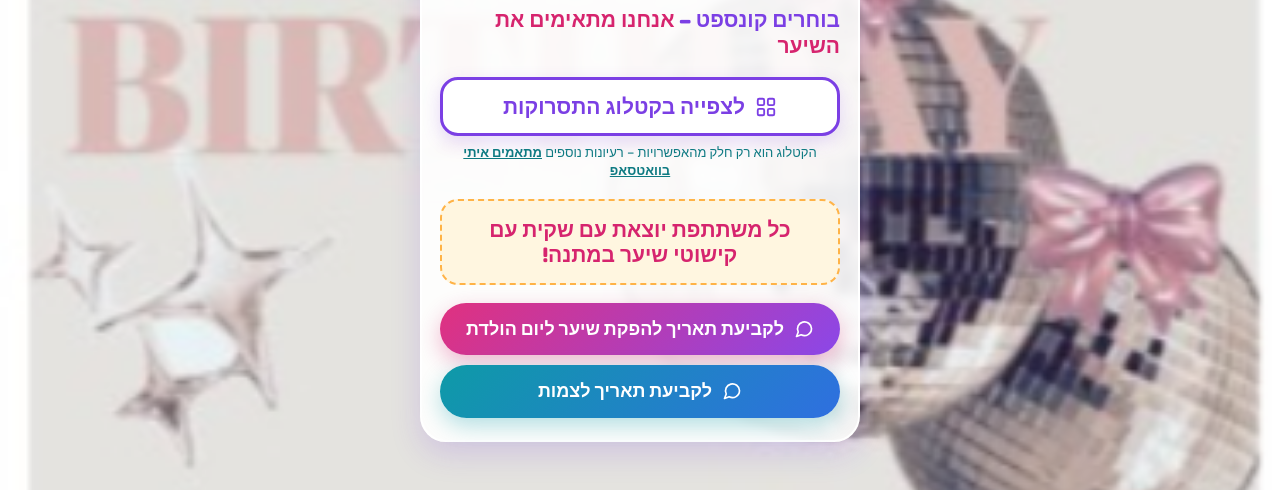
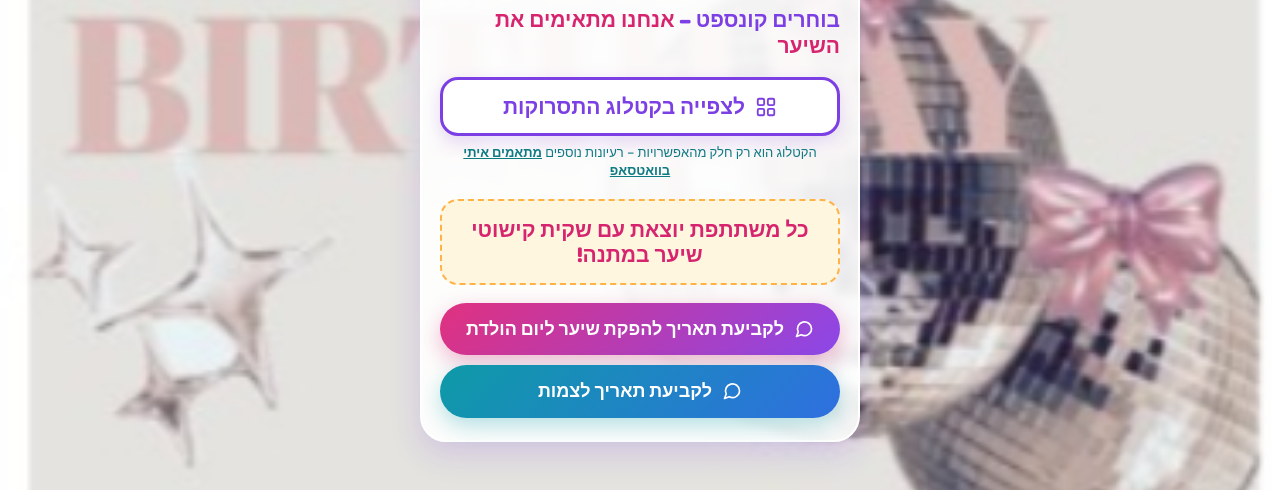
Before and after one commit to elsaE-hub/hair-birthday, a plain HTML site: page index.html in a window 1280 px wide. Shown: the part 357-847 px from the top of the page. Drawn offline with Linux system fonts and the light colour scheme.

Commit message:
Gift line wording
Co-Authored-By: Claude Opus 5.5 <noreply@anthropic.com>
Claude-Session: https://claude.ai/code/session_01W5qDBKm9cFN3VNiFkDKYhL

```diff
--- a/index.html
+++ b/index.html
@@ -7,9 +7,9 @@
 <meta name="mobile-web-app-capable" content="yes">
 <meta name="apple-mobile-web-app-capable" content="yes">
 <title>הפקות שיער לימי הולדת</title>
-<meta name="description" content="צמות צבעוניות, תסרוקות וקישוטי שיער לימי הולדת – בהתאמה לקונספט שבחרתם. כל משתתפת יוצאת עם שקית עם קישוטי שיער במתנה!">
+<meta name="description" content="צמות צבעוניות, תסרוקות וקישוטי שיער לימי הולדת – בהתאמה לקונספט שבחרתם. כל משתתפת יוצאת עם שקית קישוטי שיער במתנה!">
 <meta property="og:title" content="יום הולדת עם שיער של כוכבת! 🎀">
-<meta property="og:description" content="צמות צבעוניות, תסרוקות וקישוטי שיער בהתאמה לקונספט. כל משתתפת יוצאת עם שקית עם קישוטי שיער במתנה!">
+<meta property="og:description" content="צמות צבעוניות, תסרוקות וקישוטי שיער בהתאמה לקונספט. כל משתתפת יוצאת עם שקית קישוטי שיער במתנה!">
 <meta property="og:image" content="https://hair-birthday.vercel.app/bg.png">
 <link rel="preconnect" href="https://fonts.googleapis.com">
 <link href="https://fonts.googleapis.com/css2?family=Fredoka:wght@600;700&family=Rubik:wght@400;500;700&display=swap" rel="stylesheet">
@@ -67,7 +67,7 @@ a{color:#7B3FE4}
       <p class="catnote">הקטלוג הוא רק חלק מהאפשרויות – רעיונות נוספים <a href="https://wa.me/972547750524?text=%D7%94%D7%99%D7%99%21%20%D7%A8%D7%90%D7%99%D7%AA%D7%99%20%D7%90%D7%AA%20%D7%94%D7%A7%D7%98%D7%9C%D7%95%D7%92%20%D7%95%D7%90%D7%A9%D7%9E%D7%97%20%D7%9C%D7%94%D7%AA%D7%99%D7%99%D7%A2%D7%A5%20%D7%A2%D7%9C%20%D7%A8%D7%A2%D7%99%D7%95%D7%A0%D7%95%D7%AA%20%D7%9C%D7%A6%D7%9E%D7%95%D7%AA%20%F0%9F%92%95" target="_blank" rel="noopener">מתאמים איתי בוואטסאפ</a></p>
     </div>
     <div class="gift">
-      <h3>כל משתתפת יוצאת עם שקית עם קישוטי שיער במתנה!</h3>
+      <h3>כל משתתפת יוצאת עם שקית קישוטי שיער במתנה!</h3>
     </div>
     <div class="ctas">
       <a class="cta bday" href="https://wa.me/972547750524?text=%D7%94%D7%99%D7%99%21%20%D7%94%D7%92%D7%A2%D7%AA%D7%99%20%D7%9E%D7%93%D7%A3%20%D7%94%D7%A0%D7%97%D7%99%D7%AA%D7%94%20%D7%95%D7%90%D7%A9%D7%9E%D7%97%20%D7%9C%D7%AA%D7%90%D7%9D%20%D7%AA%D7%90%D7%A8%D7%99%D7%9A%20%D7%9C%D7%94%D7%A4%D7%A7%D7%AA%20%D7%A9%D7%99%D7%A2%D7%A8%20%D7%9C%D7%99%D7%95%D7%9D%20%D7%94%D7%95%D7%9C%D7%93%D7%AA%20%F0%9F%8E%80%0A%D7%AA%D7%90%D7%A8%D7%99%D7%9A%20%D7%9E%D7%91%D7%95%D7%A7%D7%A9%3A%0A%D7%92%D7%99%D7%9C%20%D7%99%D7%9C%D7%93%D7%AA%20%D7%99%D7%95%D7%9D%20%D7%94%D7%94%D7%95%D7%9C%D7%93%D7%AA%3A%0A%D7%9E%D7%A1%D7%A4%D7%A8%20%D7%9E%D7%A9%D7%AA%D7%AA%D7%A4%D7%95%D7%AA%3A%0A%D7%A7%D7%95%D7%A0%D7%A1%D7%A4%D7%98%3A" target="_blank" rel="noopener">
```
